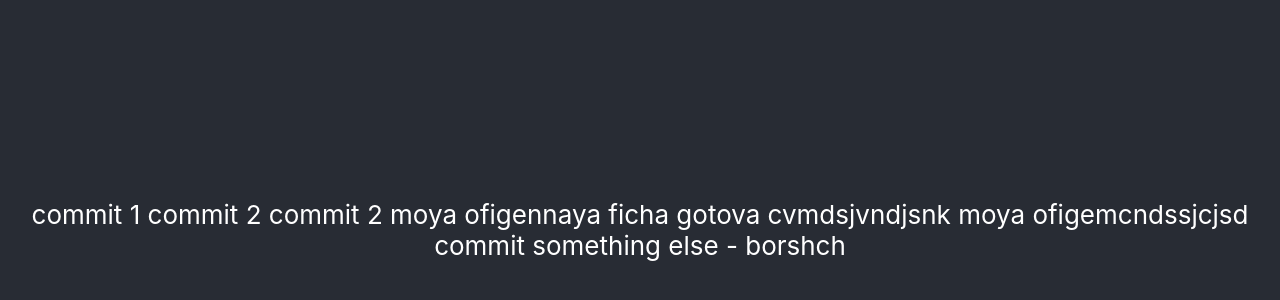
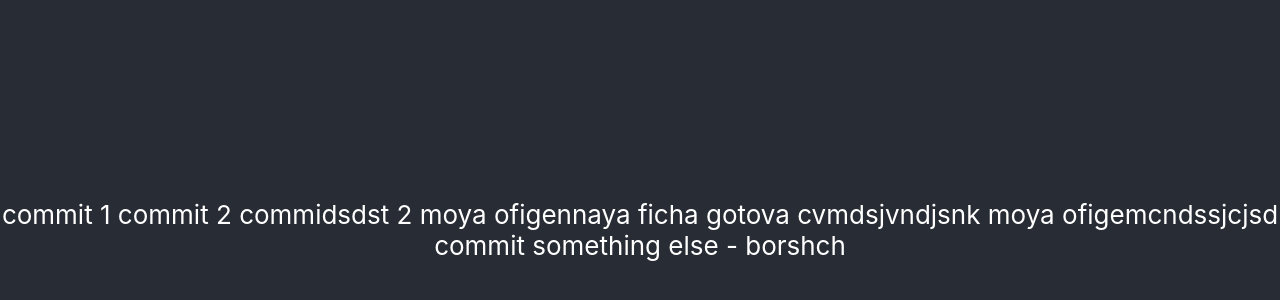
Before and after one commit to lenkaborshch/test, a React (Create React App) app: page / in a window 1280 px wide. Shown: the part 170-470 px from the top of the page. Built offline with nearby package versions, Linux system fonts and the light colour scheme.

Commit message:
new commds

```diff
--- a/src/App.tsx
+++ b/src/App.tsx
@@ -7,7 +7,7 @@ export const App = () => {
             <header className="App-header">
                 commit 1
                 commit 2
-                commit 2
+                commidsdst 2
 
                 moya ofigennaya ficha gotova
                 cvmdsjvndjsnk moya ofigemcndssjcjsd
```
